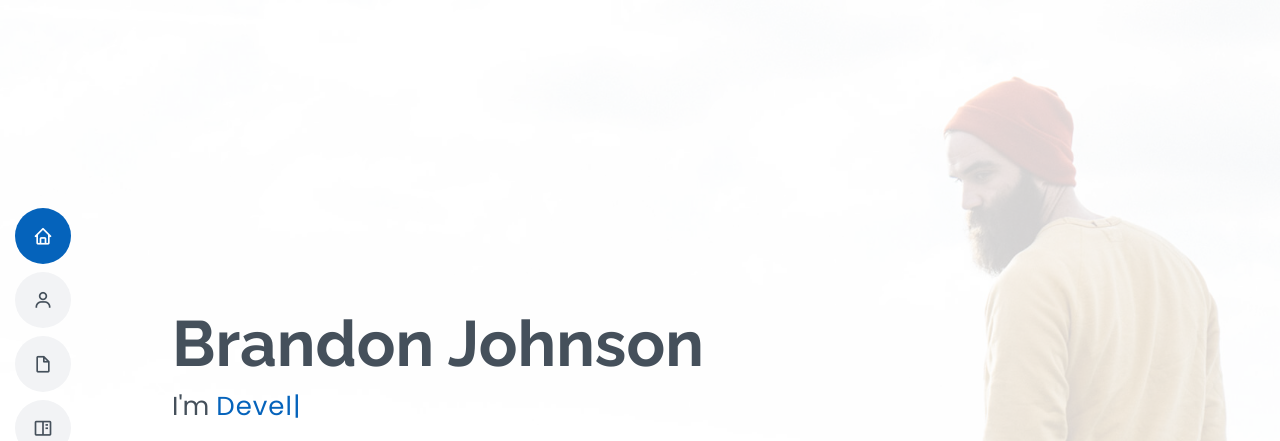
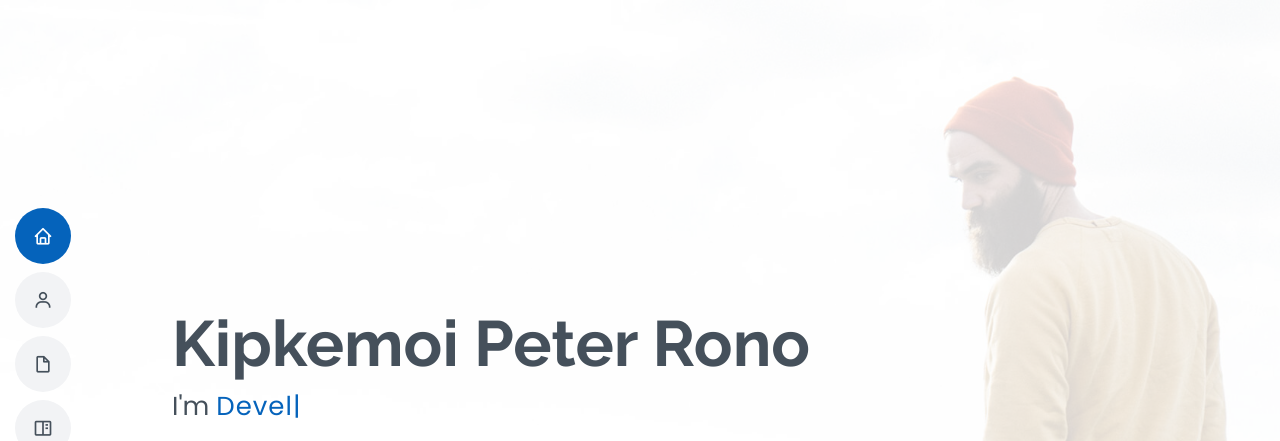
Before and after one commit to rono423/portfolio, a plain HTML site: page index.html in a window 1280 px wide. Shown: the top 441 px of the page. Drawn offline with nearby package versions, Linux system fonts and the light colour scheme.

Commit message:
First change

```diff
--- a/index.html
+++ b/index.html
@@ -59,7 +59,7 @@
   <!-- ======= Hero Section ======= -->
   <section id="hero" class="d-flex flex-column justify-content-center">
     <div class="container" data-aos="zoom-in" data-aos-delay="100">
-      <h1>Brandon Johnson</h1>
+      <h1>Kipkemoi Peter Rono</h1>
       <p>I'm <span class="typed" data-typed-items="Designer, Developer, Freelancer, Photographer"></span></p>
       <div class="social-links">
         <a href="#" class="twitter"><i class="bx bxl-twitter"></i></a>
```
